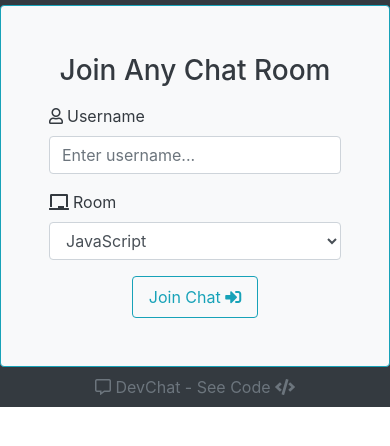
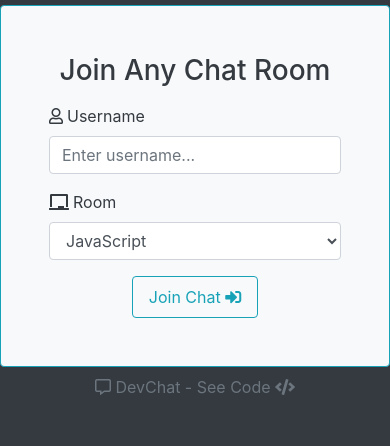
Before and after one commit to TsolosT/realtime_dev_chat_web_app, a website: page public/index.html in a window 390 px wide. Shown: the part 64-510 px from the top of the page. Drawn offline with nearby package versions, Linux system fonts and the light colour scheme.

Commit message:
fixed full height bug

```diff
--- a/public/assets/css/main.css
+++ b/public/assets/css/main.css
@@ -9,9 +9,6 @@ html,body{
 {
     .fixed-bottom{
         position: relative;
-    }
-    .h-100{
-        height: auto!important;
     }
 }
 ul{
```
